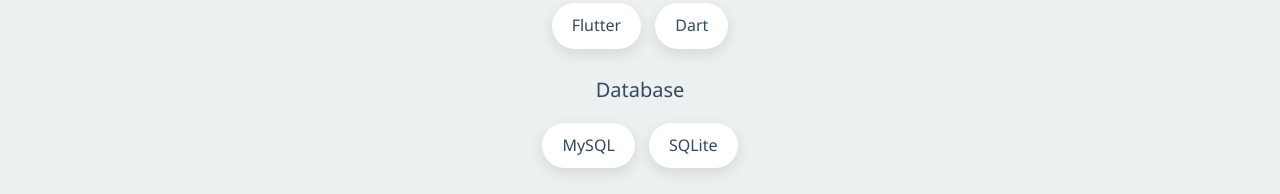
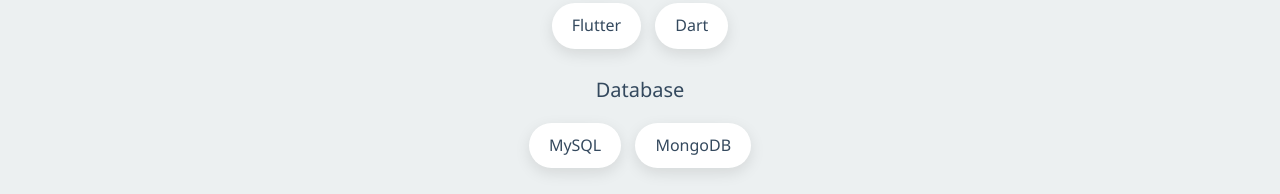
Before and after one commit to farhanhnun/farhanhnun.github.io, a plain HTML site: page index.html in a window 1280 px wide. Shown: the part 2457-2651 px from the top of the page. Drawn offline with nearby package versions, Linux system fonts and the light colour scheme.

Commit message:
Replace SQLite badge with MongoDB badge

```diff
--- a/index.html
+++ b/index.html
@@ -864,7 +864,7 @@
                 <div class="mb-4">
                     <h5 class="mb-3">Database</h5>
                     <span class="tech-badge">MySQL</span>
-                    <span class="tech-badge">SQLite</span>
+                    <span class="tech-badge">MongoDB</span>
                 </div>
                 <div>
                     <h5 class="mb-3">Design</h5>
```
